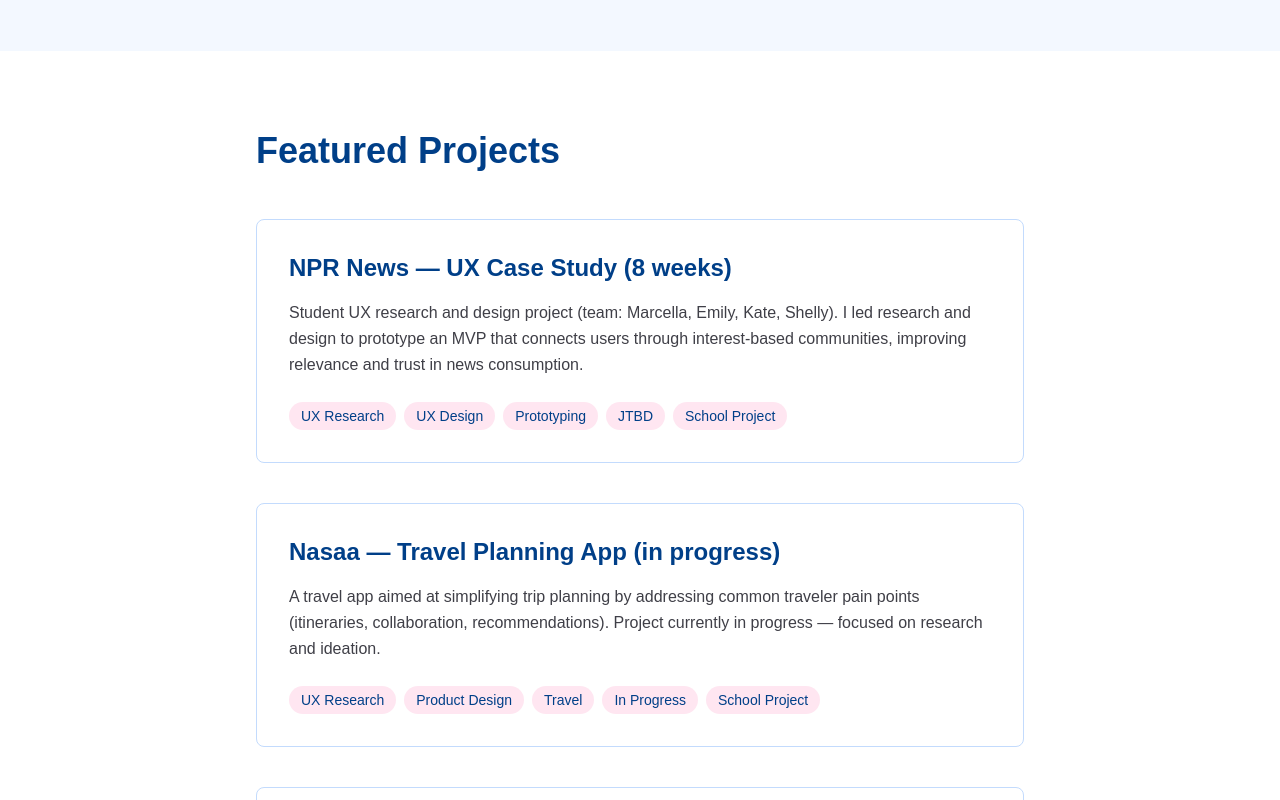
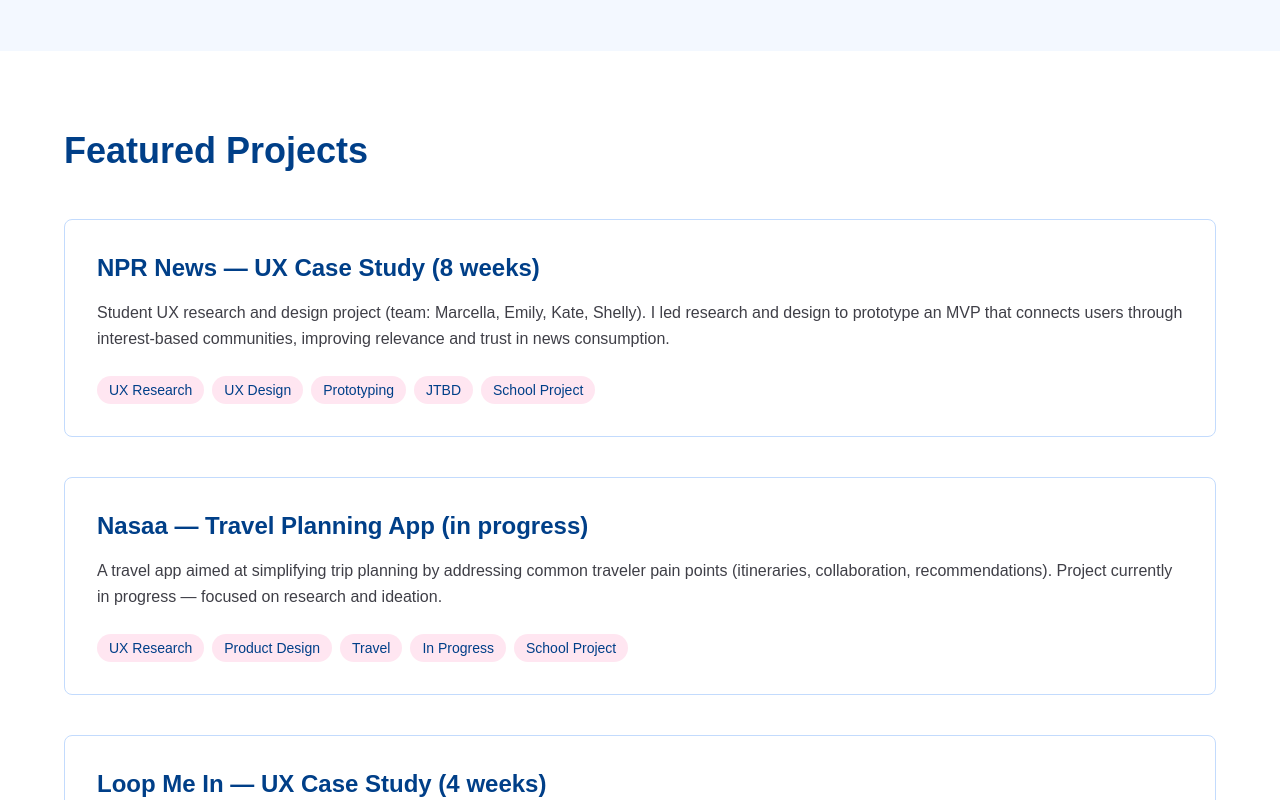
Before and after one commit to TzipHoro/MarcysPortfolio, a Next.js app in the folder my-portfolio/: page / in a window 1280 px wide. Shown: the part 1160-1960 px from the top of the page. Built offline with nearby package versions, Linux system fonts and the light colour scheme.

Commit message:
Widen Projects section to match wider reference card layout

```diff
--- a/my-portfolio/app/page.tsx
+++ b/my-portfolio/app/page.tsx
@@ -76,7 +76,7 @@
 
       {/* Projects Section */}
       <section id="projects" className="px-4 sm:px-6 lg:px-8 py-20">
-        <div className="max-w-3xl mx-auto">
+        <div className="max-w-6xl mx-auto">
           <h2 className="text-4xl font-bold text-[#003F88] mb-12">Featured Projects</h2>
           <div className="grid gap-10">
             {[
```
